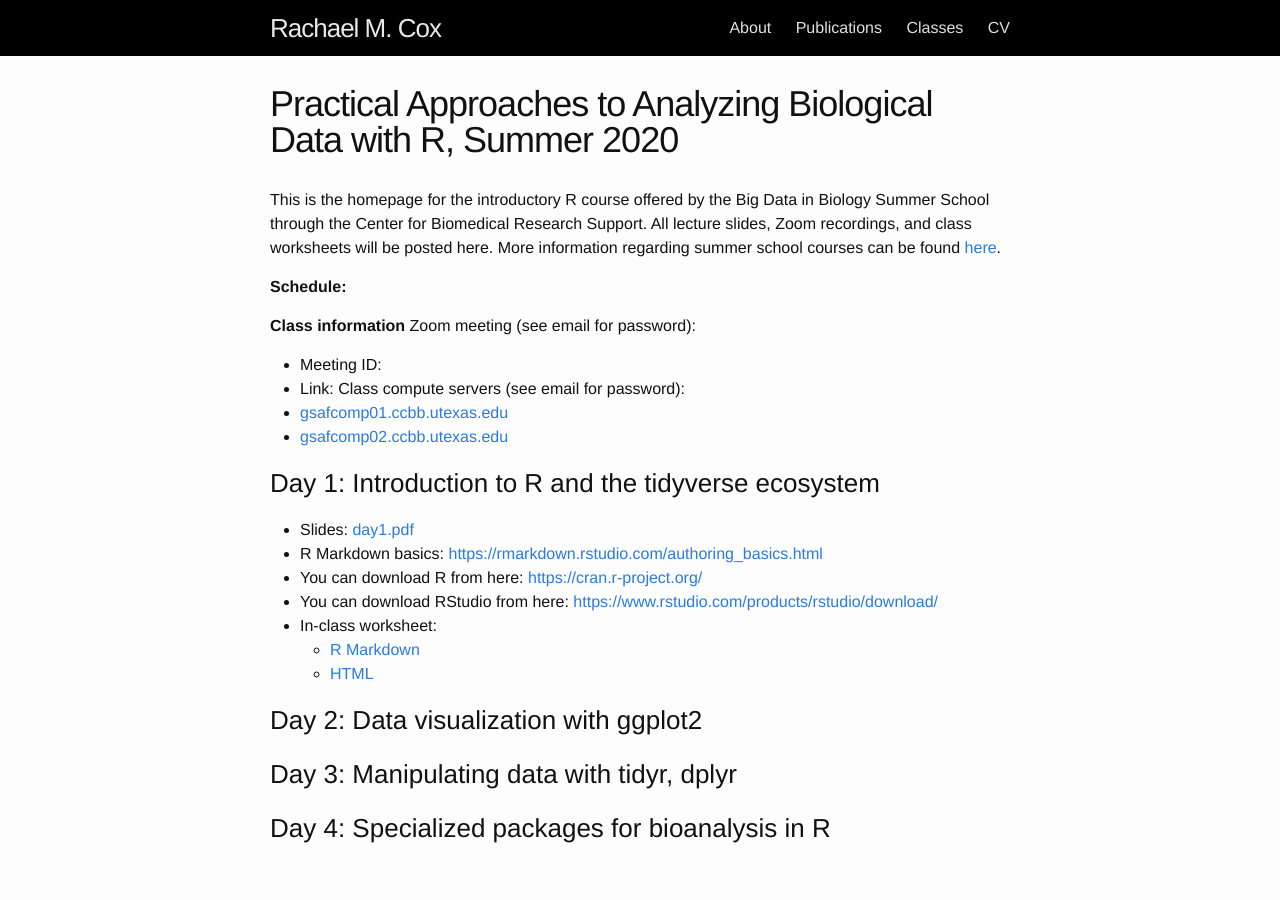
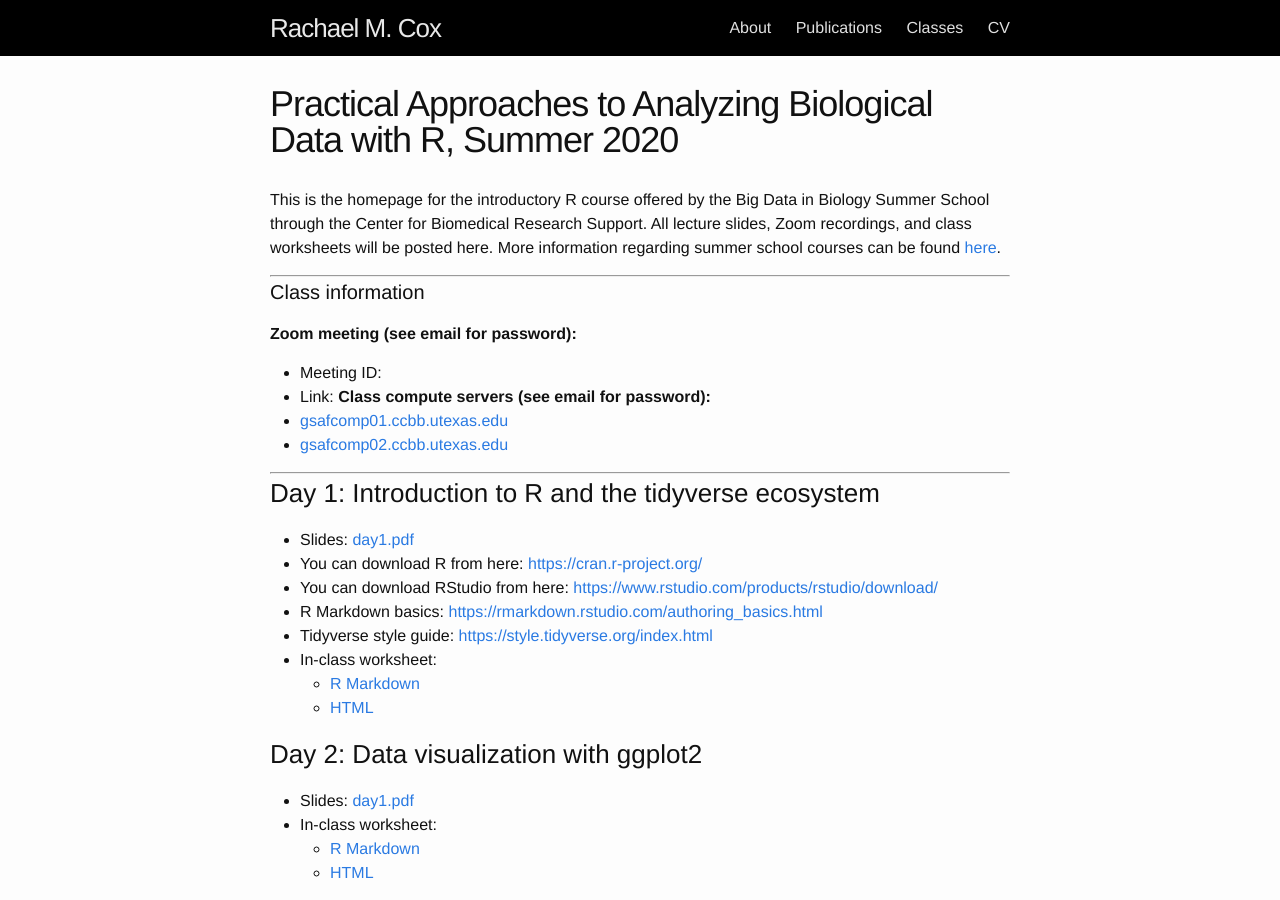
Before and after one commit to rachaelcox/rachaelcox.github.io, a Jekyll site: the page built from classes/IntroR_summer_2020.md, in a window 1280 px wide and 900 px high. Built offline with Jekyll 4.4.1, drawn with Linux system fonts in a browser that asks for light colours; some of the changed text lies outside the part shown.

Commit message:
update class webpage

```diff
--- a/classes/IntroR_summer_2020.md
+++ b/classes/IntroR_summer_2020.md
@@ -7,27 +7,43 @@
 
 This is the homepage for the introductory R course offered by the Big Data in Biology Summer School through the Center for Biomedical Research Support. All lecture slides, Zoom recordings, and class worksheets will be posted here. More information regarding summer school courses can be found [here](https://research.utexas.edu/cbrs/classes/big-data-in-biology-summer-school/2020-summer-school/).
 
-**Schedule:**
+------
 
-**Class information**
-Zoom meeting (see email for password):
+#### Class information
+**Zoom meeting (see email for password):**
   * Meeting ID:
   * Link:
-Class compute servers (see email for password):
+**Class compute servers (see email for password):**
   * [gsafcomp01.ccbb.utexas.edu](gsafcomp01.ccbb.utexas.edu)
   * [gsafcomp02.ccbb.utexas.edu](gsafcomp02.ccbb.utexas.edu)
 
+------
+
 ### Day 1: Introduction to R and the tidyverse ecosystem
-* Slides: [day1.pdf](/classes/IntroR/day1.pdf)
-* R Markdown basics: [https://rmarkdown.rstudio.com/authoring_basics.html](https://rmarkdown.rstudio.com/authoring_basics.html)
+* Slides: [day1.pdf](/classes/IntroR/slides/day1.pdf)
 * You can download R from here: [https://cran.r-project.org/](https://cran.r-project.org/)
 * You can download RStudio from here: [https://www.rstudio.com/products/rstudio/download/](https://www.rstudio.com/products/rstudio/download/)
+* R Markdown basics: [https://rmarkdown.rstudio.com/authoring_basics.html](https://rmarkdown.rstudio.com/authoring_basics.html)
+* Tidyverse style guide: [https://style.tidyverse.org/index.html](https://style.tidyverse.org/index.html)
 * In-class worksheet:
-    - [R Markdown](/classes/IntroR/day1.Rmd)
-    - [HTML](/classes/IntroR/day1.html)
+    - [R Markdown](/classes/IntroR/worksheets/day1.Rmd)
+    - [HTML](/classes/IntroR/worksheets/day1.html)
 
 ### Day 2: Data visualization with ggplot2
+* Slides: [day1.pdf](/classes/IntroR/slides/day2.pdf)
+* In-class worksheet:
+    - [R Markdown](/classes/IntroR/worksheets/day2.Rmd)
+    - [HTML](/classes/IntroR/worksheets/day2.html)
 
 ### Day 3: Manipulating data with tidyr, dplyr
+* Slides: [day1.pdf](/classes/IntroR/slides/day3.pdf)
+* Converting datasets to a tidy format:
+* In-class worksheet:
+    - [R Markdown](/classes/IntroR/worksheets/day3.Rmd)
+    - [HTML](/classes/IntroR/worksheets/day3.html)
 
 ### Day 4: Specialized packages for bioanalysis in R
+* Slides: [day1.pdf](/classes/IntroR/slides/day4.pdf)
+* In-class worksheet:
+    - [R Markdown](/classes/IntroR/worksheets/day4.Rmd)
+    - [HTML](/classes/IntroR/worksheets/day4.html)
```
